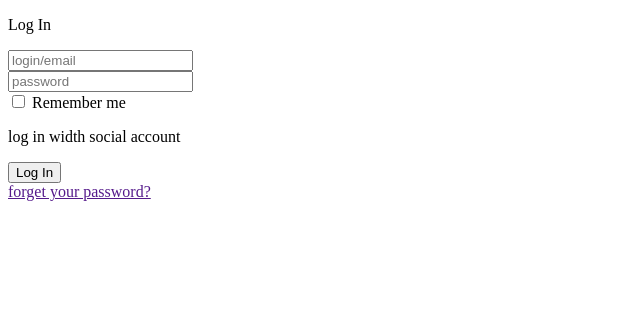
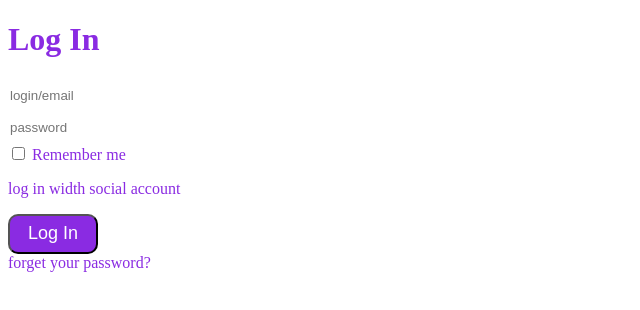
Before and after one commit to OleksandrVolsky/registration-form, a plain HTML site: page index.html in a window 1280 px wide. Shown: the whole page, without its empty margins (0-640 px from the left). Drawn offline with Linux system fonts and the light colour scheme.

Commit message:
update fales

```diff
--- a/css/styles.css
+++ b/css/styles.css
@@ -3,6 +3,9 @@ body {
 }
 
 .wrapper {
+
+    width: ;
+    height: ;
 
 }
 
@@ -11,7 +14,7 @@ body {
 }
 
 .log-text {
-
+    color: rgb(138, 43, 226);
 }
 
 .form {
@@ -19,25 +22,43 @@ body {
 }
 
 .input {
-
+    border: none;
+    color: black;
+    border-radius: 15px;
+    width: 200px;
+    height: 30px;
 }
 
 .checkbox {
-
+    cursor: pointer;
 }
 
 .remember {
-
+    color: rgb(138, 43, 226);
 }
 
 .log-acc {
-
+    color: rgb(138, 43, 226);
 }
 
 .btn-log {
-
+    background-color: rgb(138, 43, 226);
+    color: white;
+    font-size: 18px;
+    border-radius: 10px;
+    border-color: black;
+    width: 90px;
+    height: 40px;
+    cursor: pointer;
+}
+.btn-log:hover {
+    background-color:white;
+    color: rgb(138, 43, 226);
+    border-color: rgb(138, 43, 226);
 }
 
 .forget {
-
+    color: rgb(138, 43, 226);
+    text-decoration: none;
+    cursor: pointer;
 }
--- a/index.html
+++ b/index.html
@@ -16,16 +16,20 @@
         <div class="container">
 
             <!-- log-text -->
-            <p class="log-text">Log In</p>
+            <h1 class="log-text">Log In</h1>
 
             <!-- form -->
             <form action="" class="form">
 
                 <!-- email -->
-                <input type="email" class="input" placeholder="login/email"><br>
+                <div>
+                    <input type="email" class="input" placeholder="login/email"><br>
+                </div>
 
-                <!-- password -->
-                <input type="password" class="input" placeholder="password"><br>
+                <div>
+                    <!-- password -->
+                    <input type="password" class="input" placeholder="password"><br>
+                </div>
 
                 <!-- checkbox -->
                 <label for=""><input type="checkbox" class="checkbox">
```
Also changed, not shown: 1 other file.
